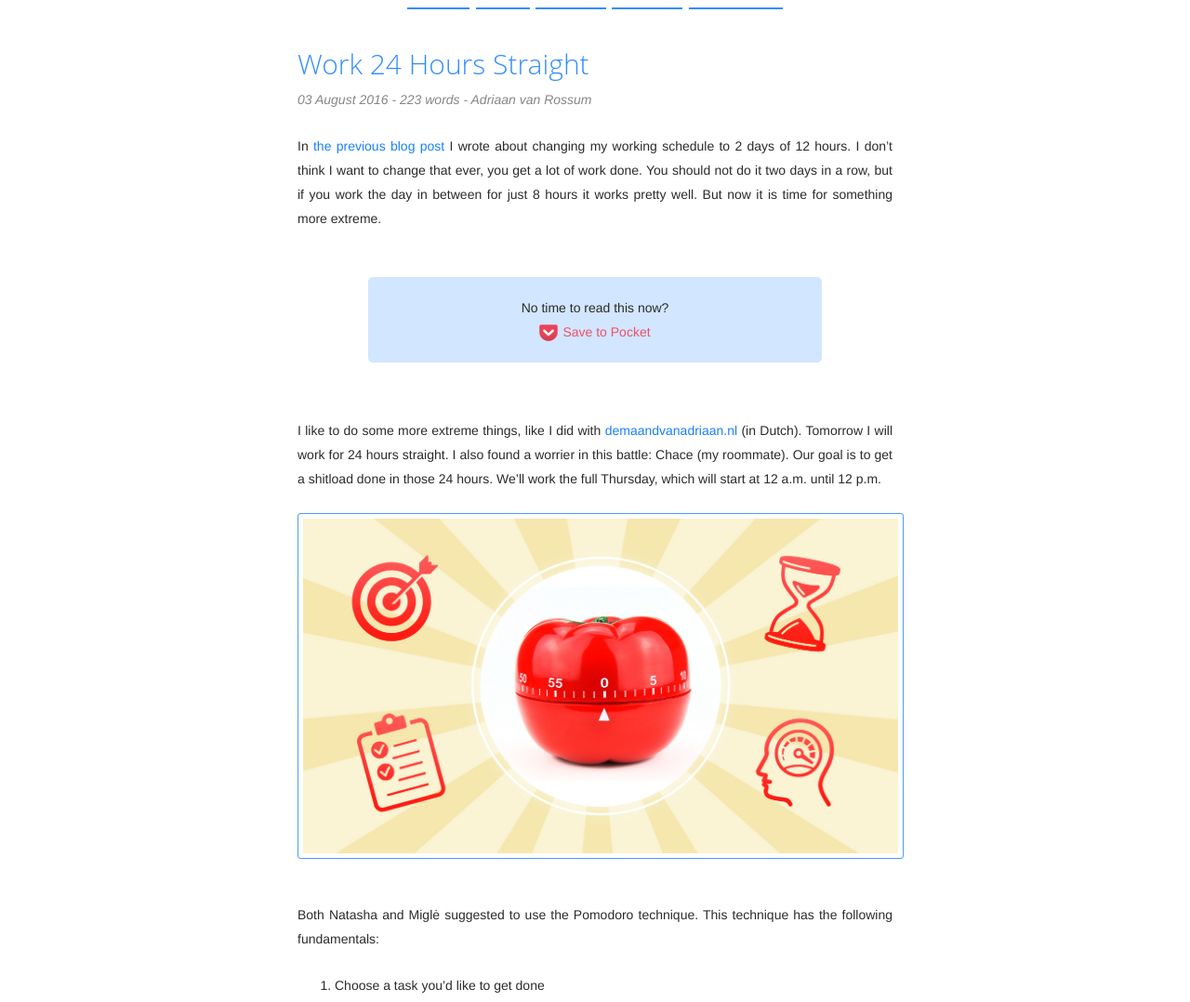
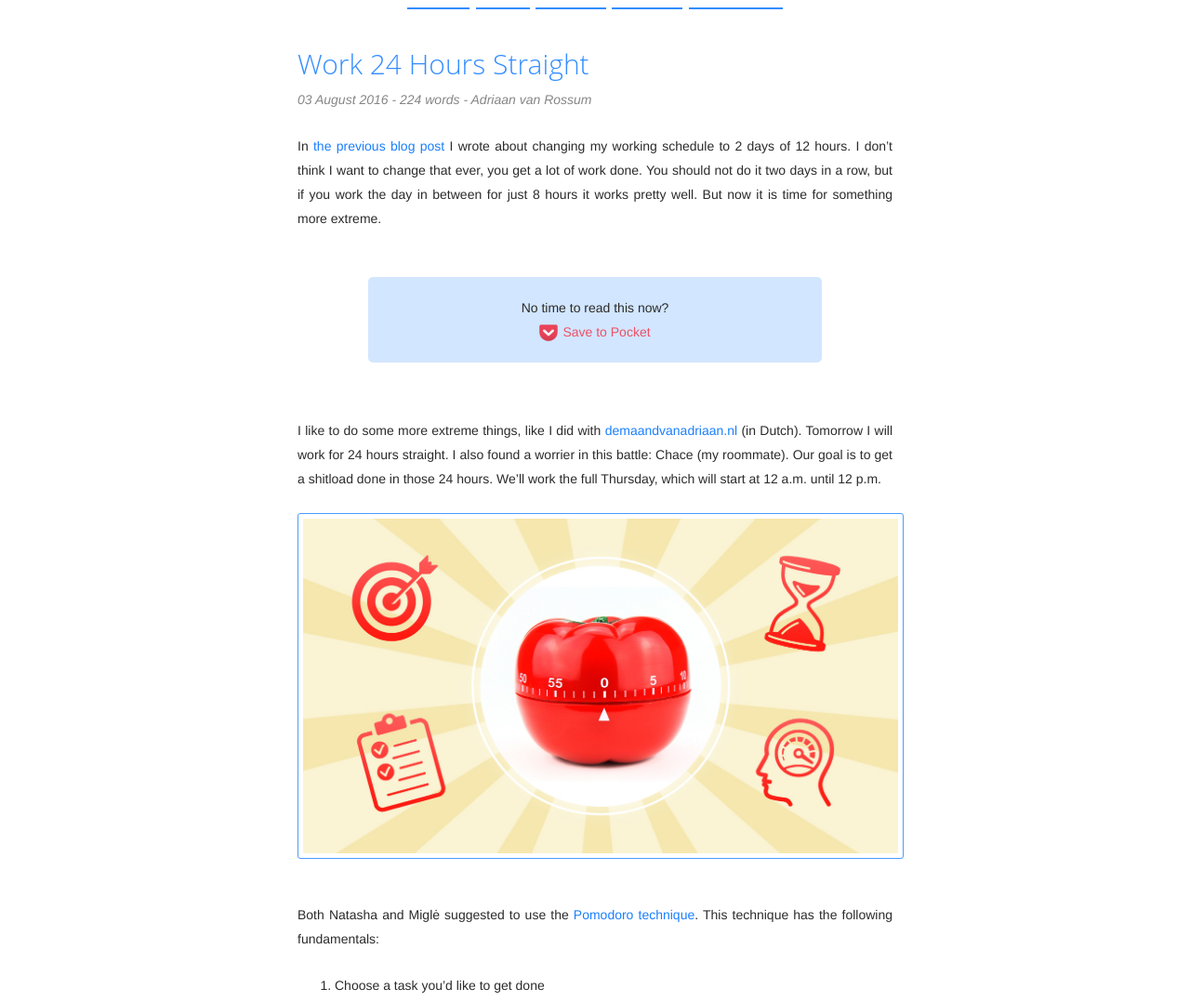
Before and after one commit to adriaandotcom/laspalmas.adriaan.io, a Jekyll site: the page built from _posts/2016-08-03-work-24-hours-straight.md, in a window 1280 px wide. Shown: the part 253-1331 px from the top of the page at 93% size. Built offline with Jekyll 4.4.1, drawn with Linux system fonts in a browser that asks for light colours; part of the change alters nothing that is shown.

```diff
--- a/_posts/2016-08-03-work-24-hours-straight.md
+++ b/_posts/2016-08-03-work-24-hours-straight.md
@@ -7,7 +7,7 @@ I like to do some more extreme things, like I did with [demaandvanadriaan.nl](ht
 
 ![](/images/posts/work-24-hours-straight/pomodoro.jpg)
 
-Both Natasha and Miglė suggested to use the Pomodoro technique. This technique has the following fundamentals:
+Both Natasha and Miglė suggested to use the [Pomodoro technique](http://pomodorotechnique.com/). This technique has the following fundamentals:
 
 1. Choose a task you'd like to get done
 2. Set the Pomodoro for 25 minutes
```
